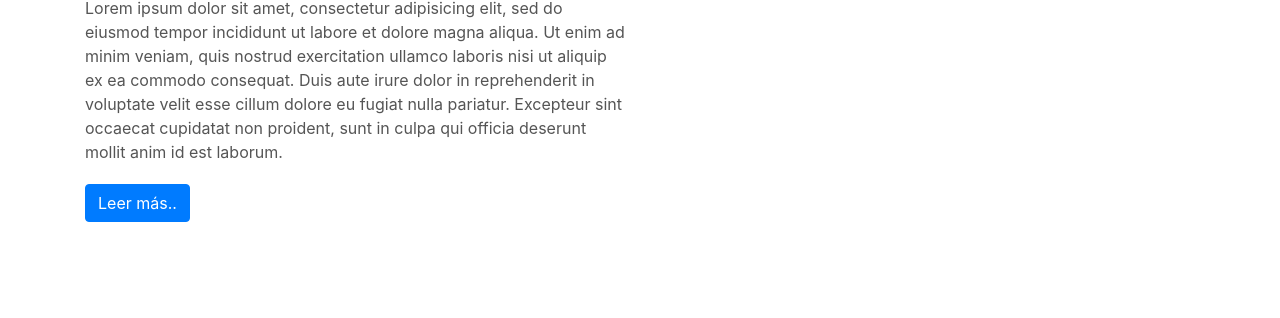
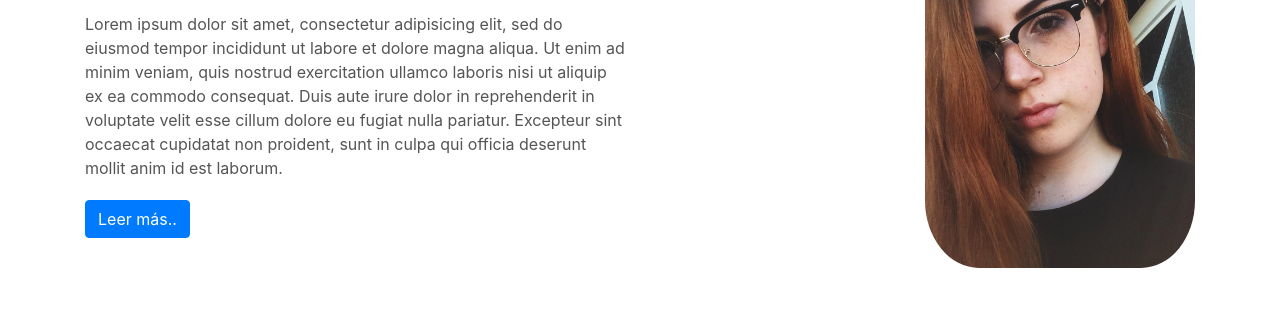
Before and after one commit to fthegenius/Tattoo-Website, a plain HTML site: page index.html in a window 1280 px wide. Shown: the part 486-804 px from the top of the page. Drawn offline with nearby package versions, Linux system fonts and the light colour scheme.

Commit message:
imagen sobre nosotros

```diff
--- a/index.html
+++ b/index.html
@@ -83,6 +83,7 @@
             <div class="container">
                 <div class="row">
                     <div class="col-md-6">
+                        <p></p>
                         <h2> Sobre Nosotros</h2>
                         <div class="SobreNosotros-Contenido">
                             Lorem ipsum dolor sit amet, consectetur adipisicing elit,
@@ -94,7 +95,7 @@
                         <button type="button" class="btn btn-primary">Leer más..</button>
                     </div>
                     <div class="col-md-6">
-
+                        <img src="img/me.jpeg" class="me" align="right">
                     </div>
 
                 </div>
--- a/style.css
+++ b/style.css
@@ -98,3 +98,11 @@
 {
     padding-top: 20px;
 }
+
+.me
+{
+    max-width: 50%;
+    height: auto;
+    border-radius: 20%;
+    mar
+}
```
Also changed, not shown: img/._me.jpeg (added), img/me.jpeg (added).
